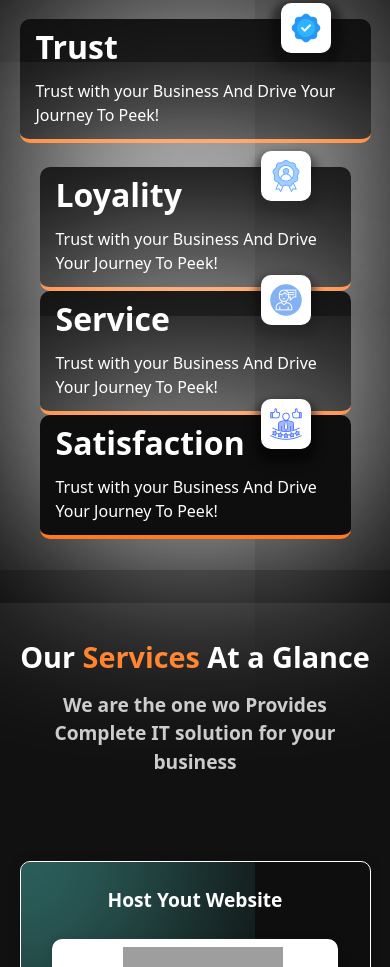
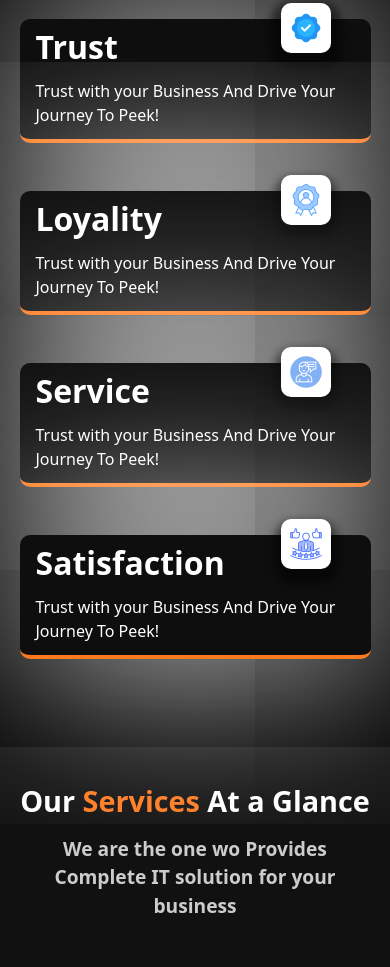
Before and after one commit to CodeExplorer-Mohit/Sanroj-Infotech-Web, a plain HTML site: page index.html in a window 390 px wide. Shown: the part 1209-2176 px from the top of the page. Drawn offline with nearby package versions, Linux system fonts and the light colour scheme; grey boxes are pictures that could not be loaded.

Commit message:
updated files

```diff
--- a/index.html
+++ b/index.html
@@ -280,7 +280,7 @@
                   </p>
                 </li>
                 <li
-                class="relative flex flex-col justify-center items-start bg-[#0E0E0E] md:my-6 mx-5 px-4 shadow-[0_0_200px_4px_rgba(255,255,255,1)] rounded-[10px] border-b-4 border-b-[#FF7A1F]"
+                class="relative flex flex-col justify-center items-start bg-[#0E0E0E] my-6 md:mx-5 px-4 shadow-[0_0_200px_4px_rgba(255,255,255,1)] rounded-[10px] border-b-4 border-b-[#FF7A1F]"
                 >
                 <span
                 class="absolute flex justify-center items-center w-[50px] h-[50px] bg-[#FFFFFF] shadow-[0_8px_10px_6px_rgba(0,0,0,0.5)] rounded-[10px] -top-4 right-10"
@@ -293,7 +293,7 @@
                 </p>
               </li>
               <li
-                class="relative flex flex-col justify-center items-start bg-[#0E0E0E] md:my-6 mx-5 px-4 shadow-[0_0_200px_4px_rgba(255,255,255,1)] rounded-[10px] border-b-4 border-b-[#FF7A1F]"
+                class="relative flex flex-col justify-center items-start bg-[#0E0E0E] my-6 md:mx-5 px-4 shadow-[0_0_200px_4px_rgba(255,255,255,1)] rounded-[10px] border-b-4 border-b-[#FF7A1F]"
               >
                 <span
                   class="absolute flex justify-center items-center w-[50px] h-[50px] bg-[#FFFFFF] shadow-[0_8px_10px_6px_rgba(0,0,0,0.5)] rounded-[10px] -top-4 right-10"
@@ -306,7 +306,7 @@
                 </p>
               </li>
               <li
-                class="relative flex flex-col justify-center items-start bg-[#0E0E0E] md:my-6 mx-5 px-4 shadow-[0_0_200px_4px_rgba(255,255,255,1)] rounded-[10px] border-b-4 border-b-[#FF7A1F]"
+                class="relative flex flex-col justify-center items-start bg-[#0E0E0E] my-6 md:mx-5 px-4 shadow-[0_0_200px_4px_rgba(255,255,255,1)] rounded-[10px] border-b-4 border-b-[#FF7A1F]"
               >
                 <span
                   class="absolute flex justify-center items-center w-[50px] h-[50px] bg-[#FFFFFF] shadow-[0_8px_10px_6px_rgba(0,0,0,0.5)] rounded-[10px] -top-4 right-10"
```
